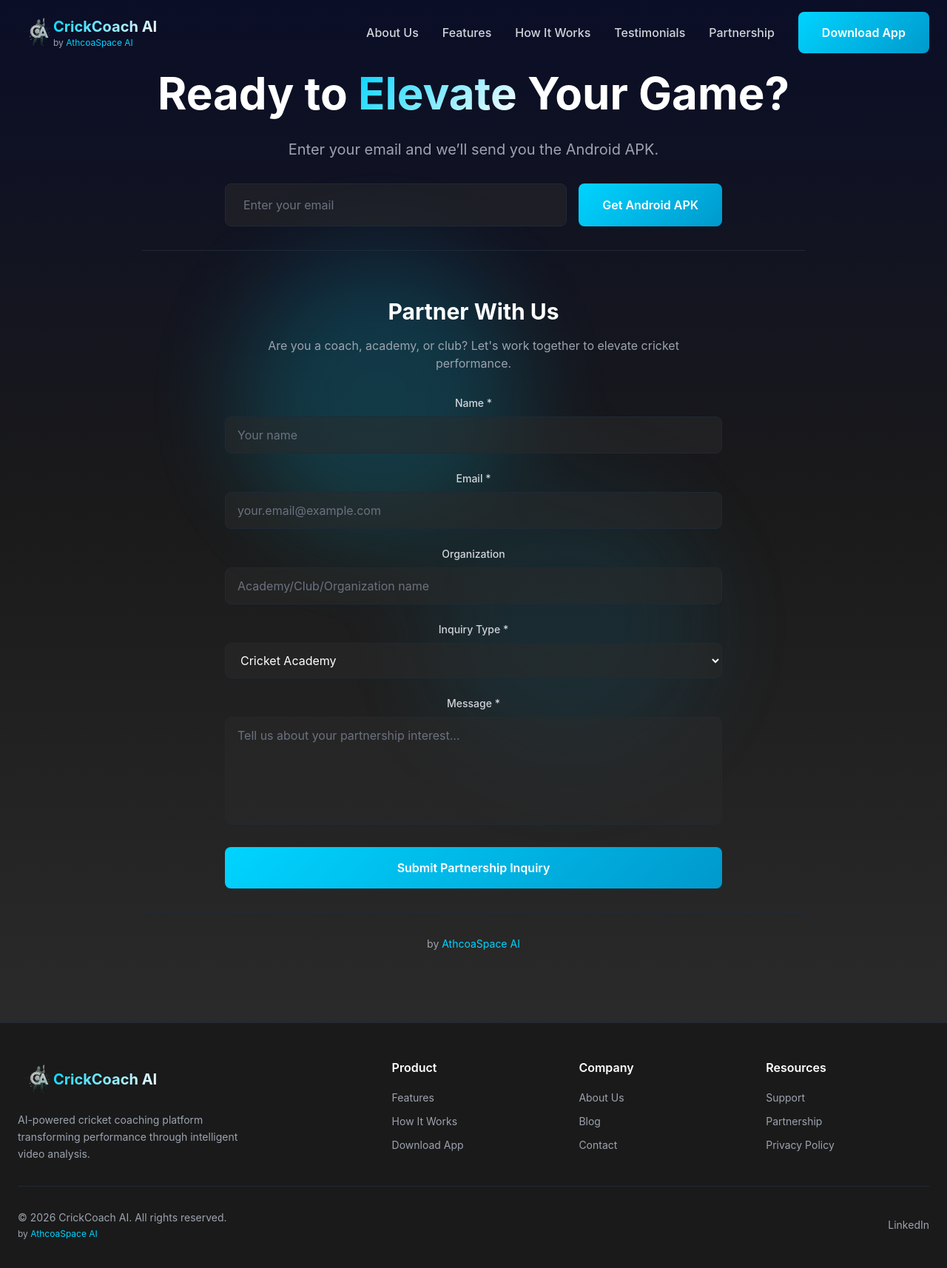
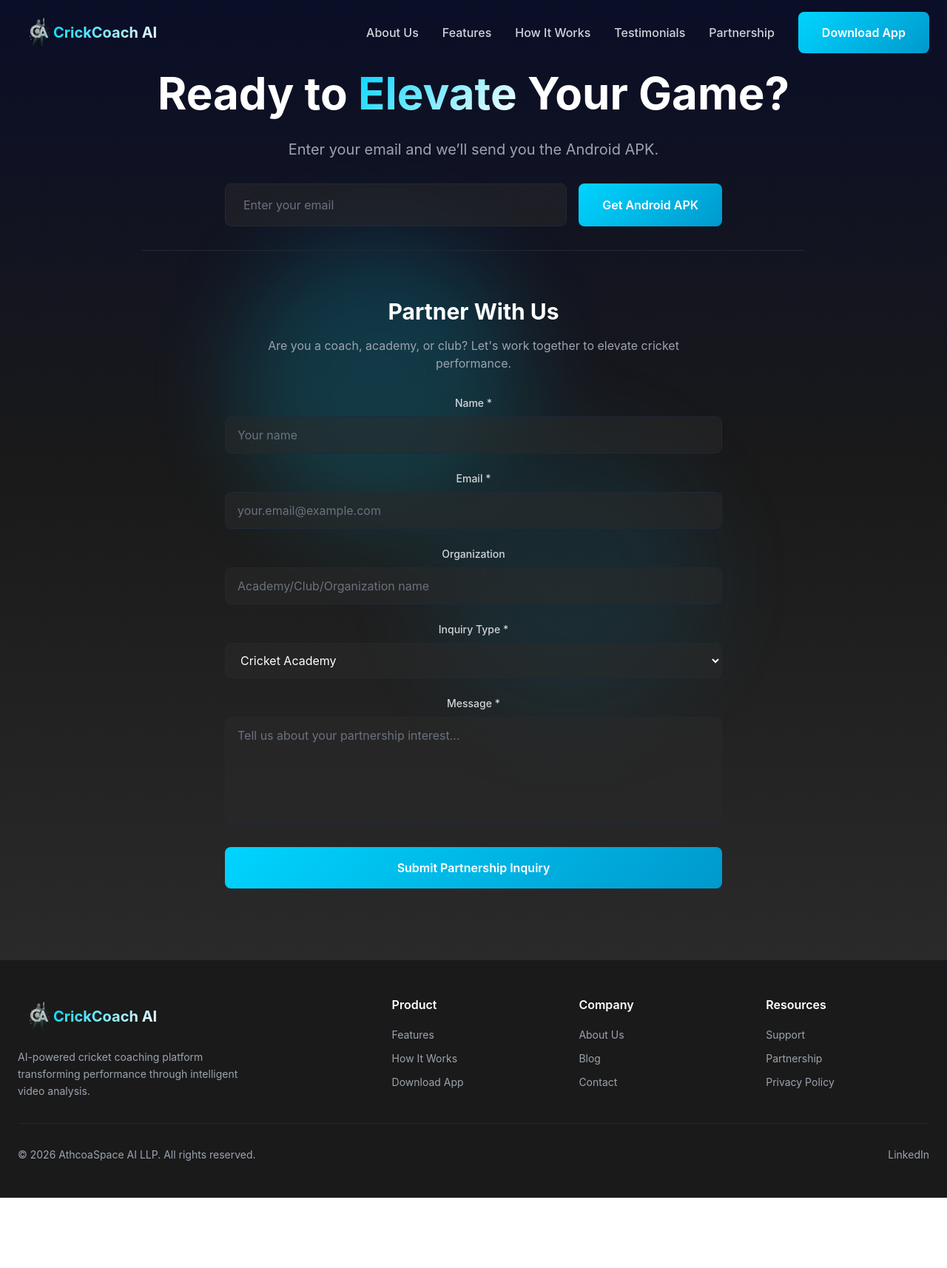
Before and after one commit to sakshamgupta1298/CrickCoachAI_website, a Next.js app in the folder frontend/: page /download in a window 1280 px wide. Shown: the top 1714 px of the page at 74% size. After the commit the page ends 1619 px from the top, so only its background shows below. Built offline with nearby package versions, Linux system fonts and the light colour scheme.

Commit message:
CrickCoach AI website12

```diff
--- a/frontend/components/About.tsx
+++ b/frontend/components/About.tsx
@@ -41,14 +41,6 @@
             >
               About <span className="text-gradient">Us</span>
             </motion.h1>
-            <motion.p
-              initial={{ opacity: 0, y: 20 }}
-              animate={inView ? { opacity: 1, y: 0 } : {}}
-              transition={{ duration: 0.6, delay: 0.3 }}
-              className="text-gray-400 text-sm mt-2"
-            >
-              by <span className="text-accent">AthcoaSpace AI</span>
-            </motion.p>
           </div>
 
           {/* CrickCoach AI Section */}
--- a/frontend/components/Blog.tsx
+++ b/frontend/components/Blog.tsx
@@ -48,14 +48,6 @@
               className="text-gray-400 text-lg"
             >
               Inside CrickCoach AI
-            </motion.p>
-            <motion.p
-              initial={{ opacity: 0, y: 20 }}
-              animate={inView ? { opacity: 1, y: 0 } : {}}
-              transition={{ duration: 0.6, delay: 0.4 }}
-              className="text-gray-400 text-sm mt-2"
-            >
-              by <span className="text-accent">AthcoaSpace AI</span>
             </motion.p>
           </div>
 
--- a/frontend/components/CTA.tsx
+++ b/frontend/components/CTA.tsx
@@ -122,18 +122,6 @@
             </p>
             <PartnershipForm />
           </motion.div>
-
-          {/* Attribution */}
-          <motion.div
-            initial={{ opacity: 0 }}
-            animate={inView ? { opacity: 1 } : {}}
-            transition={{ duration: 0.6, delay: 0.6 }}
-            className="text-center mt-12 pt-8 border-t border-gray-800"
-          >
-            <p className="text-gray-400 text-sm">
-              by <span className="text-accent">AthcoaSpace AI</span>
-            </p>
-          </motion.div>
         </motion.div>
       </div>
     </section>
--- a/frontend/components/Contact.tsx
+++ b/frontend/components/Contact.tsx
@@ -91,14 +91,6 @@
               className="text-gray-400 text-xl max-w-2xl mx-auto"
             >
               Have a question or feedback? We&apos;d love to hear from you. Send us a message and we&apos;ll respond as soon as possible.
-            </motion.p>
-            <motion.p
-              initial={{ opacity: 0, y: 20 }}
-              animate={inView ? { opacity: 1, y: 0 } : {}}
-              transition={{ duration: 0.6, delay: 0.4 }}
-              className="text-gray-400 text-sm mt-2"
-            >
-              by <span className="text-accent">AthcoaSpace AI</span>
             </motion.p>
           </div>
 
--- a/frontend/components/Footer.tsx
+++ b/frontend/components/Footer.tsx
@@ -200,14 +200,9 @@
 
         {/* Bottom Bar */}
         <div className="pt-8 border-t border-gray-800 flex flex-col md:flex-row justify-between items-center">
-          <div className="flex flex-col items-center md:items-start">
-            <p className="text-gray-400 text-sm">
-              © {currentYear} CrickCoach AI. All rights reserved.
-            </p>
-            <p className="text-gray-400 text-xs mt-1">
-              by <span className="text-accent">AthcoaSpace AI</span>
-            </p>
-          </div>
+          <p className="text-gray-400 text-sm">
+            © {currentYear} AthcoaSpace AI LLP. All rights reserved.
+          </p>
           <div className="flex space-x-6 mt-4 md:mt-0">
             <a href="#" className="text-gray-400 hover:text-accent transition-colors text-sm">
               LinkedIn
--- a/frontend/components/Navigation.tsx
+++ b/frontend/components/Navigation.tsx
@@ -92,10 +92,7 @@
                 className="w-full h-full object-contain"
               />
             </div>
-            <div className="flex flex-col -ml-2">
-              <span className="text-xl font-bold text-gradient">CrickCoach AI</span>
-              <span className="text-xs text-gray-400">by <span className="text-accent">AthcoaSpace AI</span></span>
-            </div>
+            <span className="text-xl font-bold text-gradient -ml-2">CrickCoach AI</span>
           </Link>
 
           {/* Desktop Navigation */}
--- a/frontend/components/PrivacyPolicy.tsx
+++ b/frontend/components/PrivacyPolicy.tsx
@@ -54,14 +54,6 @@
               className="text-gray-400 text-lg"
             >
               Last Updated: {new Date().toLocaleDateString('en-US', { year: 'numeric', month: 'long', day: 'numeric' })}
-            </motion.p>
-            <motion.p
-              initial={{ opacity: 0, y: 20 }}
-              animate={(inView || mounted) ? { opacity: 1, y: 0 } : { opacity: 1, y: 0 }}
-              transition={{ duration: 0.6, delay: 0.4 }}
-              className="text-gray-400 text-sm mt-2"
-            >
-              by <span className="text-accent">AthcoaSpace AI</span>
             </motion.p>
           </div>
 
@@ -294,18 +286,6 @@
               </div>
             </motion.div>
           </div>
-
-          {/* Attribution */}
-          <motion.div
-            initial={{ opacity: 0 }}
-            animate={inView ? { opacity: 1 } : {}}
-            transition={{ duration: 0.6, delay: 1.6 }}
-            className="text-center mt-12"
-          >
-            <p className="text-gray-400 text-sm">
-              by <span className="text-accent">AthcoaSpace AI</span>
-            </p>
-          </motion.div>
         </motion.div>
       </div>
     </section>
```
